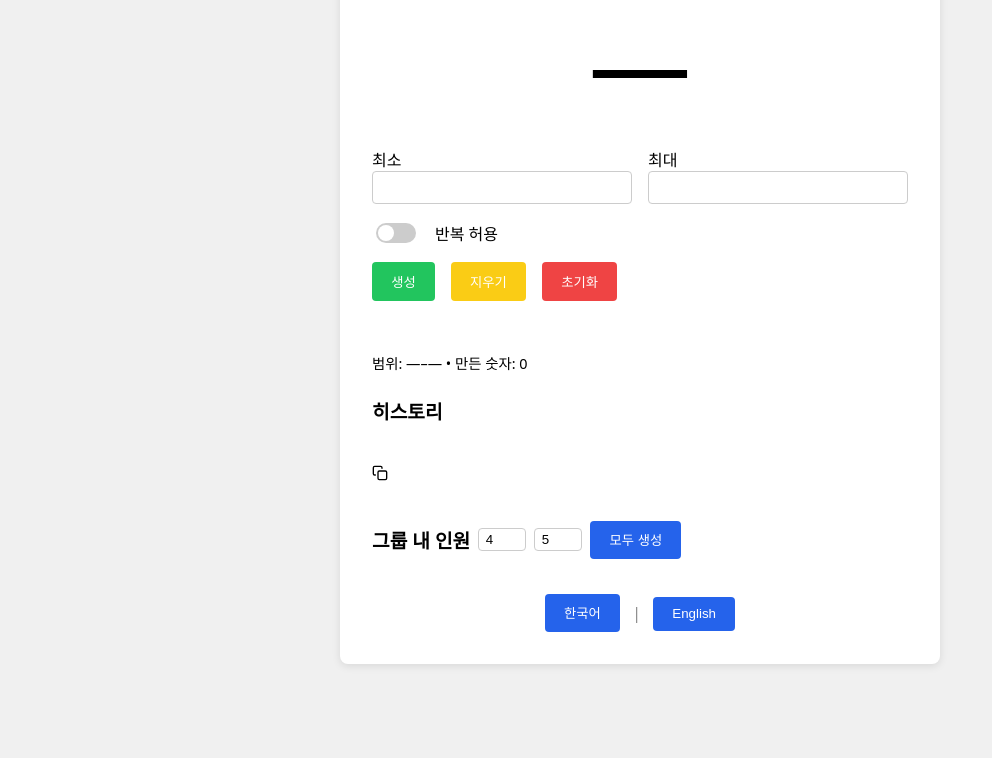
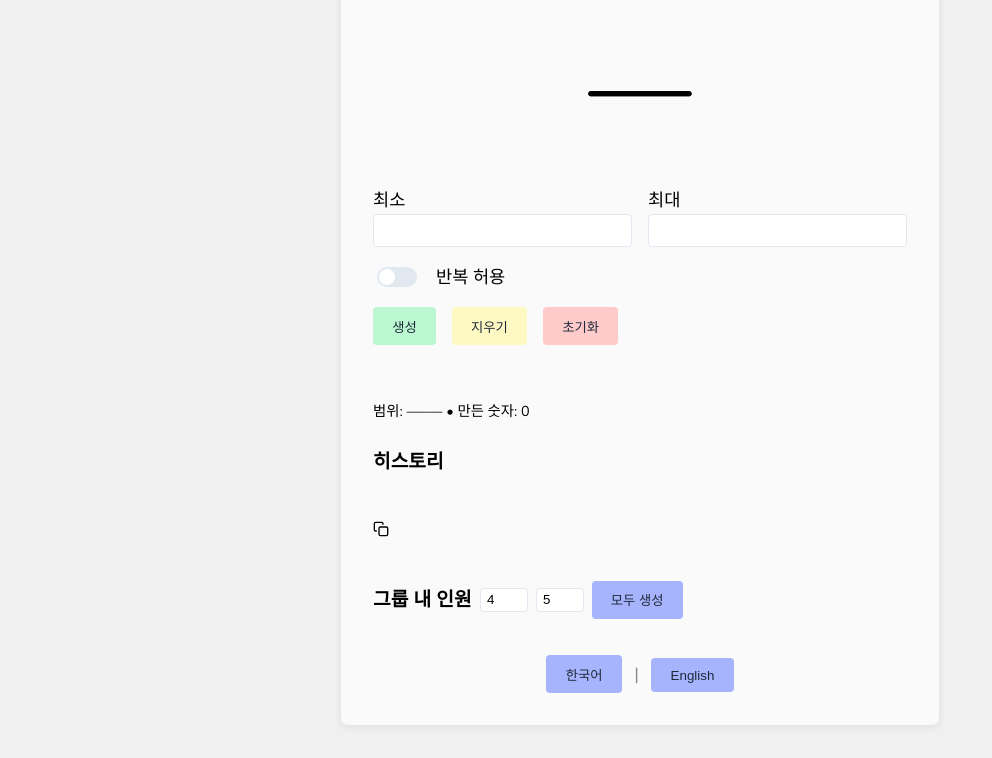
Before and after one commit to singaseongj/singaseong_numbers, a website: page index.html in a window 1280 px wide. Shown: the part 139-897 px from the top of the page, without its empty margins (0-992 px from the left). Before the commit the page ends 835 px from the top, so only its background shows below. Drawn offline with nearby package versions, Linux system fonts and the light colour scheme.

Commit message:
style: soften theme and typography

```diff
--- a/index.html
+++ b/index.html
@@ -9,6 +9,7 @@
   <link rel="icon" type="image/png" sizes="16x16" href="src/favicon-16x16.png">
   <link rel="shortcut icon" href="src/favicon.ico">
   <link rel="manifest" href="src/site.webmanifest">
+  <link href="https://fonts.googleapis.com/css2?family=Nunito:wght@400;700&display=swap" rel="stylesheet">
   <link rel="stylesheet" href="styles.css">
   <script src="app.js" defer></script>
 </head>
--- a/styles.css
+++ b/styles.css
@@ -4,7 +4,9 @@
 
 body {
   margin: 0;
-  font-family: system-ui, sans-serif;
+  font-family: 'Nunito', sans-serif;
+  font-size: 1.1rem;
+  line-height: 1.6;
   background: #f0f0f0;
   display: flex;
   justify-content: center;
@@ -13,13 +15,14 @@ body {
 }
 
 .container {
-  background: #fff;
+  background: #fafafa;
   max-width: 600px;
   width: 100%;
   margin: 2rem;
   padding: 2rem;
+  border: 1px solid #e2e8f0;
   border-radius: 8px;
-  box-shadow: 0 2px 8px rgba(0,0,0,0.1);
+  box-shadow: 0 2px 6px rgba(0,0,0,0.06);
 }
 
 h1 {
@@ -52,7 +55,7 @@ h1 {
 
 .field input[type=number] {
   padding: 0.5rem;
-  border: 1px solid #ccc;
+  border: 1px solid #e2e8f0;
   border-radius: 4px;
 }
 
@@ -67,7 +70,7 @@ h1 {
   appearance: none;
   width: 40px;
   height: 20px;
-  background: #ccc;
+  background: #e2e8f0;
   border-radius: 10px;
   position: relative;
   cursor: pointer;
@@ -88,7 +91,7 @@ h1 {
 }
 
 .switch-field input[type=checkbox]:checked {
-  background: #2563eb;
+  background: #a5b4fc;
 }
 
 .switch-field input[type=checkbox]:checked::before {
@@ -105,14 +108,14 @@ button {
   padding: 0.6rem 1.2rem;
   border: none;
   border-radius: 4px;
-  background: #2563eb;
-  color: #fff;
+  background: #a5b4fc;
+  color: #1e293b;
   cursor: pointer;
   transition: background 0.2s, box-shadow 0.2s;
 }
 
 button:hover {
-  background: #1d4ed8;
+  background: #9ba2fa;
 }
 
 button:active {
@@ -121,28 +124,28 @@ button:active {
 }
 
 #generate {
-  background: #22c55e;
+  background: #bbf7d0;
 }
 
 #generate:hover {
-  background: #16a34a;
+  background: #a7e9bf;
 }
 
 #reset {
-  background: #ef4444;
+  background: #fecaca;
 }
 
 #reset:hover {
-  background: #dc2626;
+  background: #fda4a4;
 }
 
 #erase {
-  background: #facc15;
-  color: #fff;
+  background: #fef9c3;
+  color: #1e293b;
 }
 
 #erase:hover {
-  background: #eab308;
+  background: #fde68a;
 }
 
 button:disabled {
@@ -151,7 +154,7 @@ button:disabled {
 }
 
 button:focus, input:focus {
-  outline: 2px solid #1d4ed8;
+  outline: 2px solid #4b5563;
   outline-offset: 2px;
 }
 
@@ -182,7 +185,7 @@ button:focus, input:focus {
 }
 
 #history li {
-  background: #f3f3f3;
+  background: #f9fafb;
   padding: 0.4rem 0.8rem;
   border-radius: 4px;
 }
@@ -208,7 +211,7 @@ button:focus, input:focus {
 .groups-header .gsize-input {
   width: 3rem;
   padding: 0.2rem 0.4rem;
-  border: 1px solid #ccc;
+  border: 1px solid #e2e8f0;
   border-radius: 4px;
 }
 
@@ -219,7 +222,7 @@ button:focus, input:focus {
 }
 
 .group {
-  border: 1px solid #ccc;
+  border: 1px solid #e2e8f0;
   border-radius: 4px;
   padding: 0.5rem;
   min-width: 80px;
@@ -237,7 +240,7 @@ button:focus, input:focus {
 }
 
 .group li {
-  background: #f3f3f3;
+  background: #f9fafb;
   padding: 0.2rem 0.4rem;
   border-radius: 4px;
   margin-bottom: 0.3rem;
```
